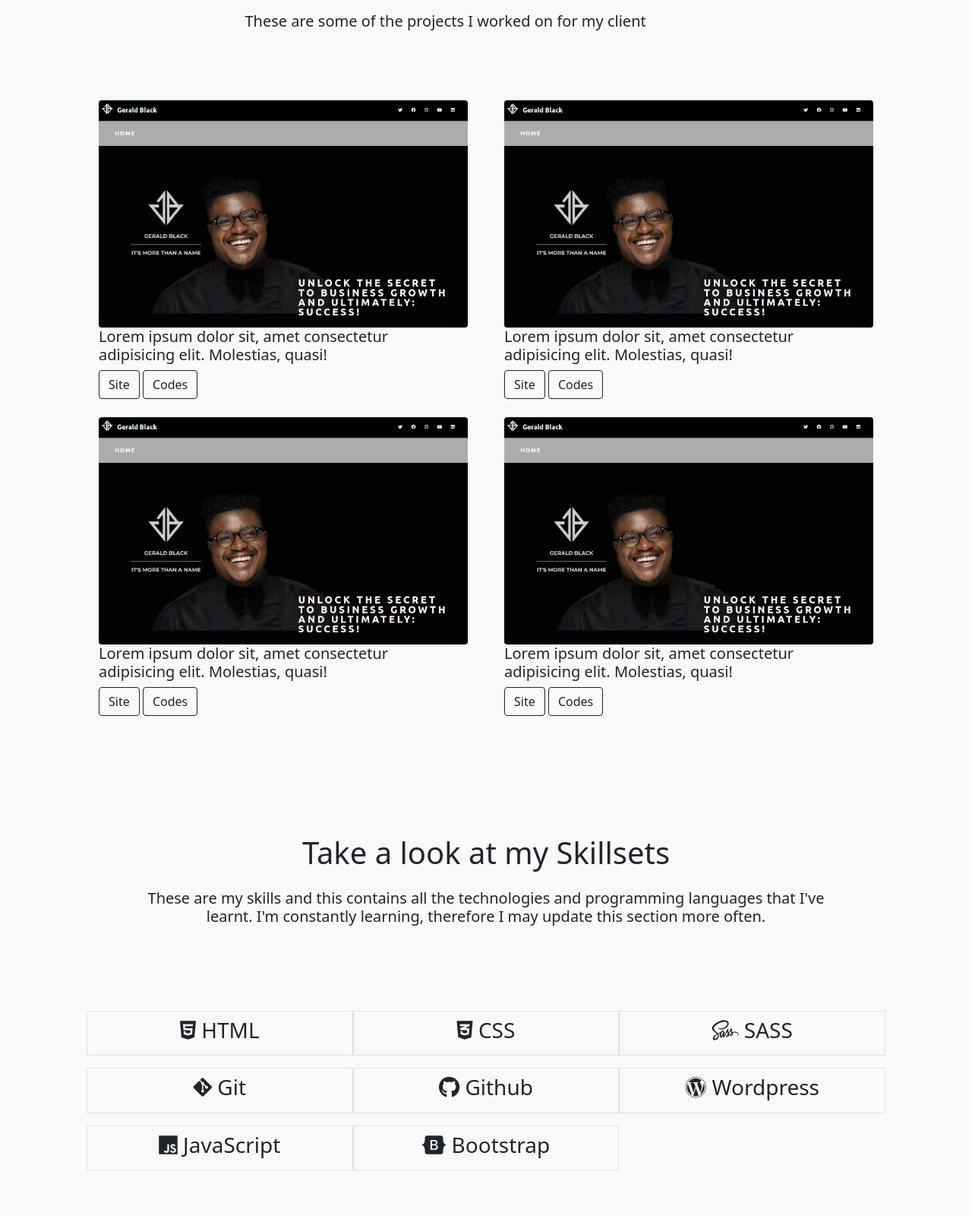
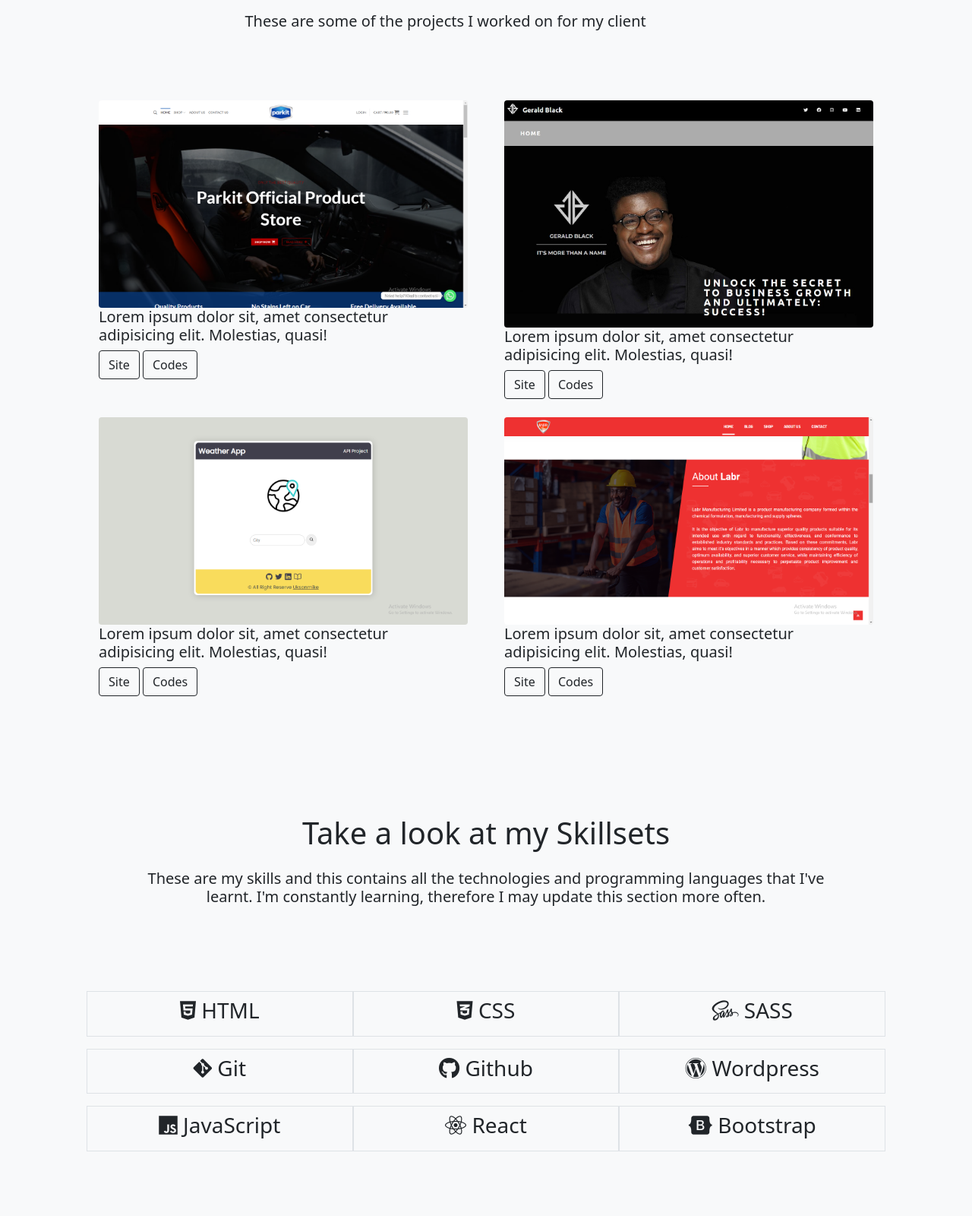
Before and after one commit to Uksonmike/Portfolio, a plain HTML site: page index.html in a window 1280 px wide. Shown: the part 1000-2600 px from the top of the page at 76% size. Drawn offline with nearby package versions, Linux system fonts and the light colour scheme.

Commit message:
updated html

```diff
--- a/index.html
+++ b/index.html
@@ -44,7 +44,7 @@
         <div class="row pt-sm-5">
           <div class="row d-sm-none">
             <div class="col d-flex justify-content-center mb-5">
-              <img src="/images/undraw_firmware_re_fgdy.svg" alt="" class="img-fluid" width="200px">
+              <img src="https://raw.githubusercontent.com/Uksonmike/Portfolio/c935412cbad4b89ca6e4d57fbf39449d450ed58f/images/undraw_firmware_re_fgdy.svg" alt="" class="img-fluid" width="200px">
             </div>
           </div>
             <div class="p-3 col-sm-7 my-auto">
@@ -65,7 +65,7 @@
               </div>
             </div>
             <div class="col-sm-5 d-none d-sm-block">
-                <img class="img-fluid" src="/images/undraw_developer_activity_re_39tg.svg" alt="hero-img">
+                <img class="img-fluid" src="https://raw.githubusercontent.com/Uksonmike/Portfolio/c935412cbad4b89ca6e4d57fbf39449d450ed58f/images/undraw_developer_activity_re_39tg.svg" alt="hero-img">
             </div>
         </div>
       </div>
@@ -83,28 +83,28 @@
         </div>
         <div class="row mt-5">
           <div class="col-sm-6 px-4 py-1 my-2">
-            <img src="/images/gerald.png" alt="" class="img-fluid rounded">
+            <img src="https://raw.githubusercontent.com/Uksonmike/Portfolio/main/images/Screenshot%20(38).png" alt="" class="img-fluid rounded">
             <h3 class="lead">Lorem ipsum dolor sit, amet consectetur adipisicing
               elit. Molestias, quasi!</h3>
               <a href="#" class="btn btn-outline-dark">Site</a>
               <a href="#" class="btn btn-outline-dark">Codes</a>
           </div>
           <div class="col-sm-6 px-4 py-1 my-2">
-            <img src="/images/gerald.png" alt="" class="img-fluid rounded">
+            <img src="https://raw.githubusercontent.com/Uksonmike/Portfolio/main/images/gerald.png" alt="" class="img-fluid rounded">
             <h3 class="lead">Lorem ipsum dolor sit, amet consectetur adipisicing
               elit. Molestias, quasi!</h3>
               <a href="#" class="btn btn-outline-dark">Site</a>
               <a href="#" class="btn btn-outline-dark">Codes</a>
           </div>
           <div class="col-sm-6 px-4 py-1 my-2">
-            <img src="/images/gerald.png" alt="" class="img-fluid rounded">
+            <img src="https://raw.githubusercontent.com/Uksonmike/Portfolio/main/images/Screenshot%20(37).png" alt="" class="img-fluid rounded">
             <h3 class="lead">Lorem ipsum dolor sit, amet consectetur adipisicing
               elit. Molestias, quasi!</h3>
               <a href="#" class="btn btn-outline-dark">Site</a>
               <a href="#" class="btn btn-outline-dark">Codes</a>
           </div>
           <div class="col-sm-6 px-4 py-1 my-2">
-            <img src="/images/gerald.png" alt="" class="img-fluid rounded">
+            <img src="https://raw.githubusercontent.com/Uksonmike/Portfolio/main/images/Screenshot%20(39).png" alt="" class="img-fluid rounded">
             <h3 class="lead">Lorem ipsum dolor sit, amet consectetur adipisicing
               elit. Molestias, quasi!</h3>
               <a href="#" class="btn btn-outline-dark">Site</a>
@@ -170,6 +170,12 @@
                 </div>
                 <div class="col-sm-4 p-2 text-dark border border-1">
                   <h1 class="h3">
+                    <i class="fab fa-react"></i>
+                    React
+                  </h1>
+                </div>
+                <div class="col-sm-4 p-2 text-dark border border-1">
+                  <h1 class="h3">
                     <i class="fab fa-bootstrap"></i>
                     Bootstrap
                   </h1>
```
